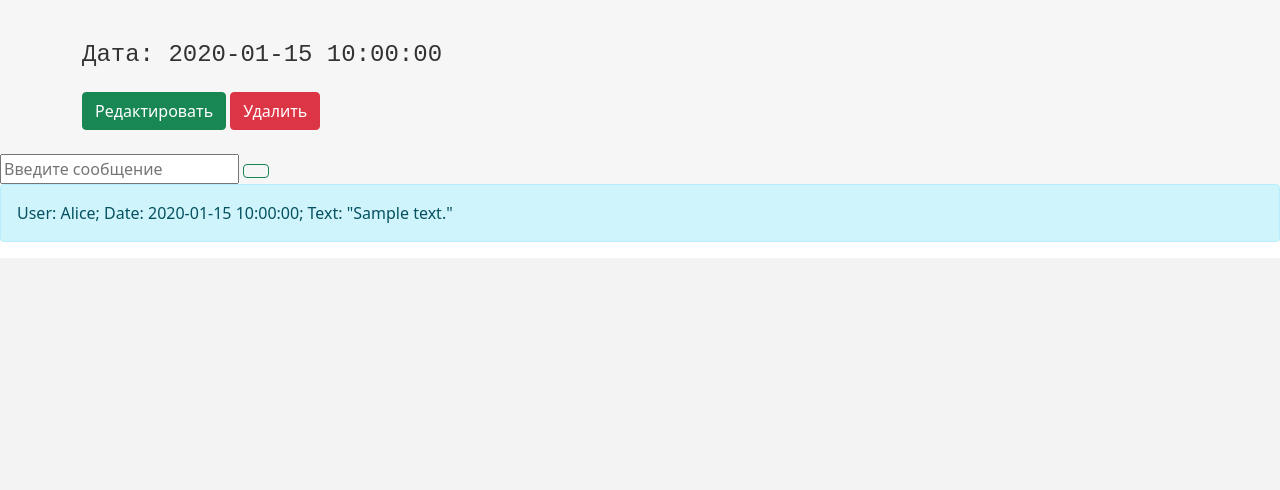
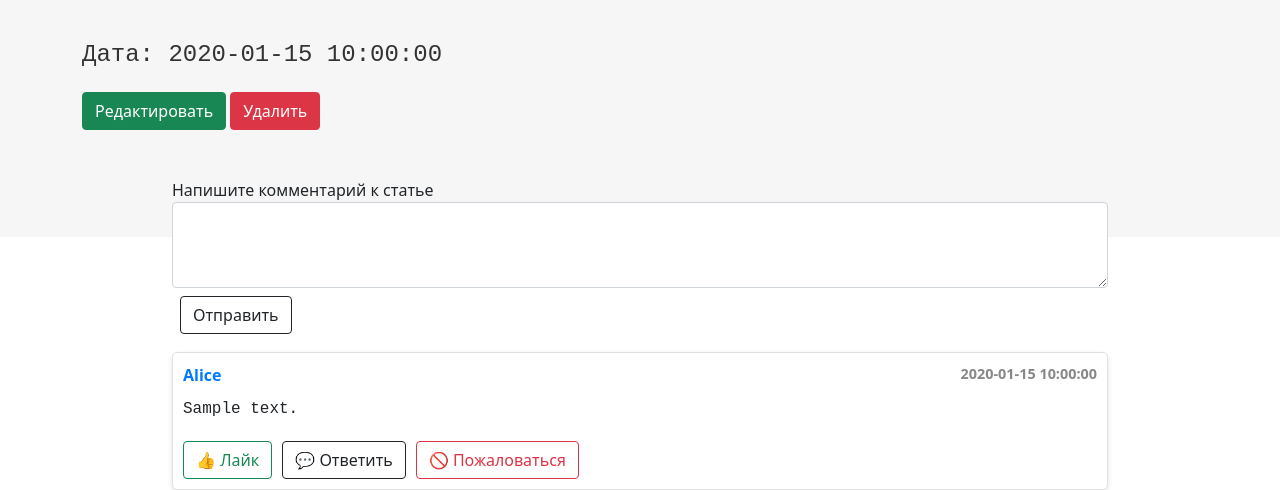
Before and after one commit to Keopint/EGE_WEBSITE_2, a Flask app: page /posts/1 in a window 1280 px wide. Shown: the part 611-1101 px from the top of the page. Before the commit the page ends 853 px from the top, so only its background shows below. Run offline with Flask 3, Linux system fonts and the light colour scheme; tables that the repository leaves empty hold one stand-in row (values such as "Sample post"); parts of the project's set-up code (start-up, migrations or seed data) failed here and were passed over; some libraries are stand-ins or nearby versions.

Commit message:
beautiful forum and fix bags

```diff
--- a/app.py
+++ b/app.py
@@ -366,7 +366,7 @@ def post_detail(id):
 
 def get_forum(db: Session, post: Post):
     mes = reversed(db.query(Message).filter(Message.post_id == post.id).order_by(Message.date).all())
-    with open("templates/forum.html") as f:
+    with open("templates/forum.html", encoding='utf-8') as f:
         template = f.read()
     return render_template_string(template, messages=mes)
 
--- a/static/css/style.css
+++ b/static/css/style.css
@@ -10,6 +10,45 @@ header {
   top: 0;
   width: 100%; /* Шапка займёт всю ширину окна браузера */
   z-index: 1000; /* Высокое значение, чтобы шапка была всегда на первом плане */
+}
+
+.answer {
+  display: none; /* Скрываем ответ по умолчанию */
+  margin-top: 1%;
+  padding: 1%;
+}
+
+.comment {
+  border: 1px solid #e0e0e0;
+  border-radius: 5px;
+  padding: 10px;
+  margin: 10px 0;
+  background-color: #ffffff;
+  box-shadow: 0 2px 5px rgba(0, 0, 0, 0.1);
+}
+
+.comment-header {
+  display: flex;
+  justify-content: space-between;
+  font-weight: bold;
+}
+
+.username {
+  color: #007bff; /* Синий цвет для имени пользователя */
+}
+
+.timestamp {
+  color: #888; /* Серый цвет для даты */
+  font-size: 0.9em;
+}
+
+.comment-body {
+  margin: 10px 0;
+}
+
+.comment-actions {
+  display: flex;
+  gap: 10px;
 }
 
 /**/
--- a/templates/base.html
+++ b/templates/base.html
@@ -22,7 +22,7 @@
     <link rel="stylesheet" href="/static/css/style.css">
     {% block script %}{% endblock %}
 </head>
-<body style="background-color: rgb(246, 246, 246);">
+<body style="background-color: rgb(246, 246, 246); height: 100vh;">
 
   <header style="display: flex; width: 100vw; justify-content: center;">
     <div class="d-flex flex-wrap align-items-center justify-content-center justify-content-lg-start" style="background-color: #2f2f2f; width: 100%; height: 8vh;">
--- a/templates/forum.html
+++ b/templates/forum.html
@@ -1,5 +1,18 @@
 {% for mes in messages %}
-<div class="alert alert-info">
-  User: {{mes.user.name}}; Date: {{mes.date}}; Text: "{{mes.text}}"
+<div class="container w-75 mt-2">
+  <div class="comment">
+    <div class="comment-header">
+        <span class="username">{{mes.user.name}}</span>
+        <span class="timestamp">{{mes.date}}</span>
+    </div>
+    <div class="comment-body">
+        <p>{{mes.text}}</p>
+    </div>
+    <div class="comment-actions">
+        <button class="btn btn-outline-success">👍 Лайк</button>
+        <button class="btn btn-outline-dark">💬 Ответить</button>
+        <button class="btn btn-outline-danger">🚫 Пожаловаться</button>
+    </div>
+ </div>
 </div>
 {% endfor %}
--- a/templates/post.html
+++ b/templates/post.html
@@ -38,13 +38,17 @@
     <a class="btn btn-danger" href="{{table.id}}/delete">Удалить</a>
   </div>
   <div id="chatinfodiv37" style="display: none; visibility: hidden;">{{table.id}}</div>
-  <div id="send_message_div">
-    <input type="text" value="" id="send_message_input" placeholder="Введите сообщение">
-    <button onclick="send_message()" class="btn btn-outline-success"></button>
+  <div class="container w-75 mt-5" id="send_message_div">
+    <label>Напишите комментарий к статье</label>
+    <textarea type="text" name="comment_text" id="send_message_input" class="form-control" rows="3"></textarea>
+    <button onclick="send_message()" class="btn btn-outline-dark m-2">Отправить</button>
+    <!-- <input type="text" value="" id="send_message_input" placeholder="Введите сообщение">
+    <button onclick="send_message()" class="btn btn-outline-success"></button> -->
   </div>
   <div id="chatdiv37">
     {{forum|safe}}
     <!-- тут с помощью js вставится чат когда я это доделаю -->
-    </div>
+  </div>
+  <script src="/static/forum.js"></script>
 </div>
 {% endblock %}
```
Also changed, not shown: md_to_html.py (+14 -3 lines).
